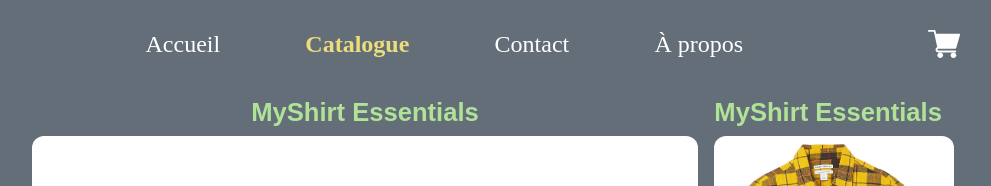
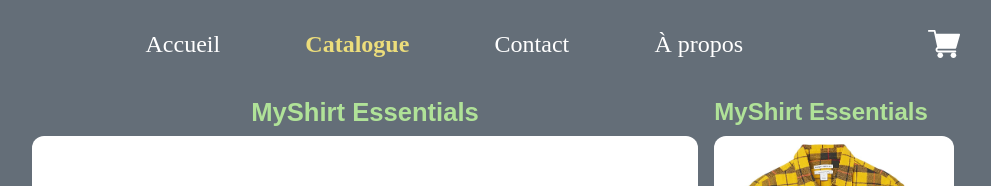
Before and after one commit to FCHDev/concours-page-produit, a React (Create React App) app: page / in a window 1280 px wide. Shown: the top 186 px of the page, without its empty margins (147-1138 px from the left). Built offline with nearby package versions, Linux system fonts and the light colour scheme; a web font is replaced by a local one.

Commit message:
Swiper resistance test 3

```diff
--- a/src/components/Sidebar.js
+++ b/src/components/Sidebar.js
@@ -41,7 +41,7 @@ const Sidebar = ({
         flex flex-col
         items-center
         ">
-            <h1 className="text-2xl md:block title font-bold text-center md:pt-0 mb-5 md:mb-2 couleurSignature">
+            <h1 className="text-2xl md:block font-bold text-center md:pt-0 mb-5 md:mb-2 couleurSignature">
                 MyShirt Essentials
             </h1>
             <div className="w-full flex justify-center items-center bg-white md:py-2 md:rounded-xl">
--- a/src/components/Swiper.js
+++ b/src/components/Swiper.js
@@ -9,7 +9,7 @@ import 'swiper/css/pagination'
 
 const SwiperComp = ({color}) => {
     return (
-        <div className="h-[70vh] w-full overflow-hidden mt-5 mb-5 md:hidden">
+        <div className="h-[60vh] w-full overflow-hidden mt-5 mb-5 md:hidden">
             <Swiper
                 modules={[Pagination]}
                 // navigation={true}
```
